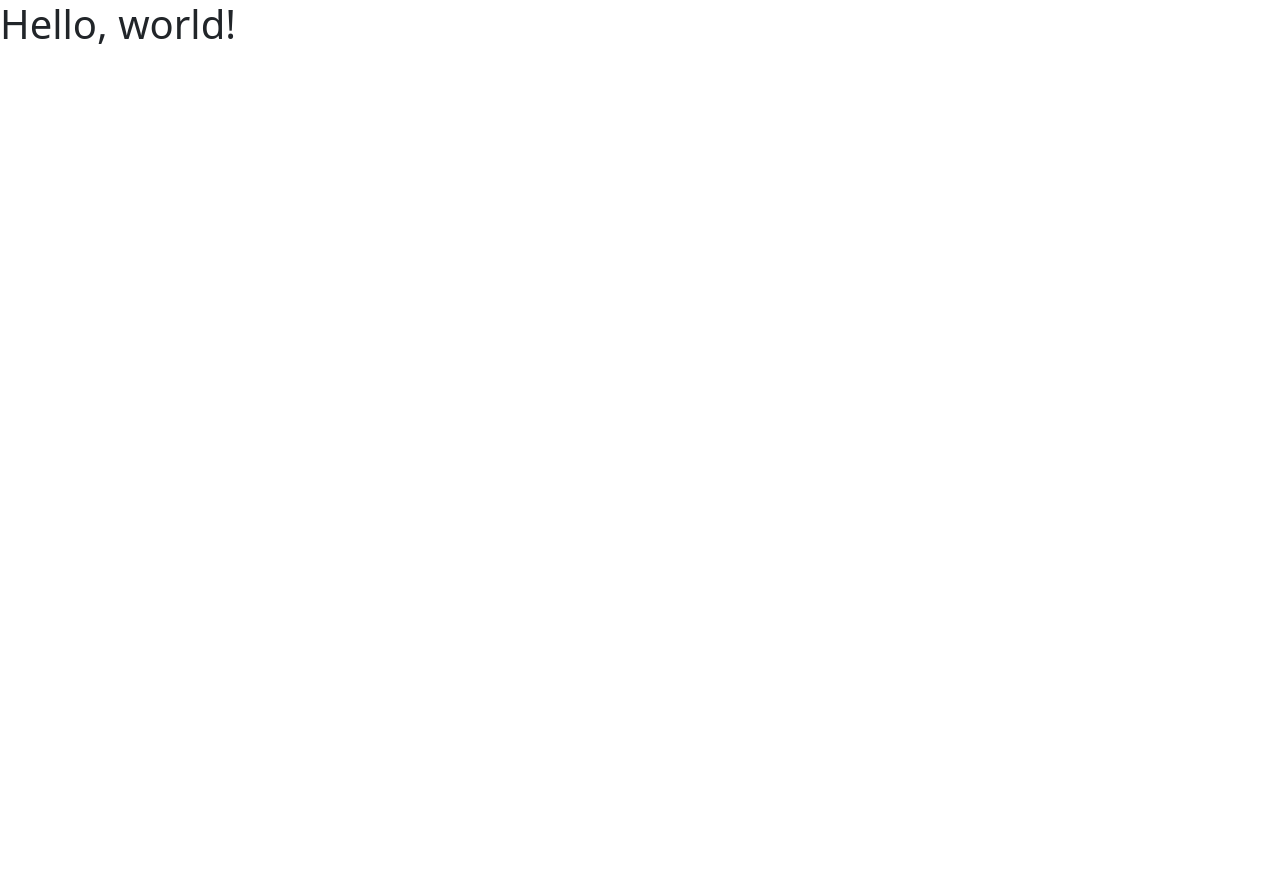
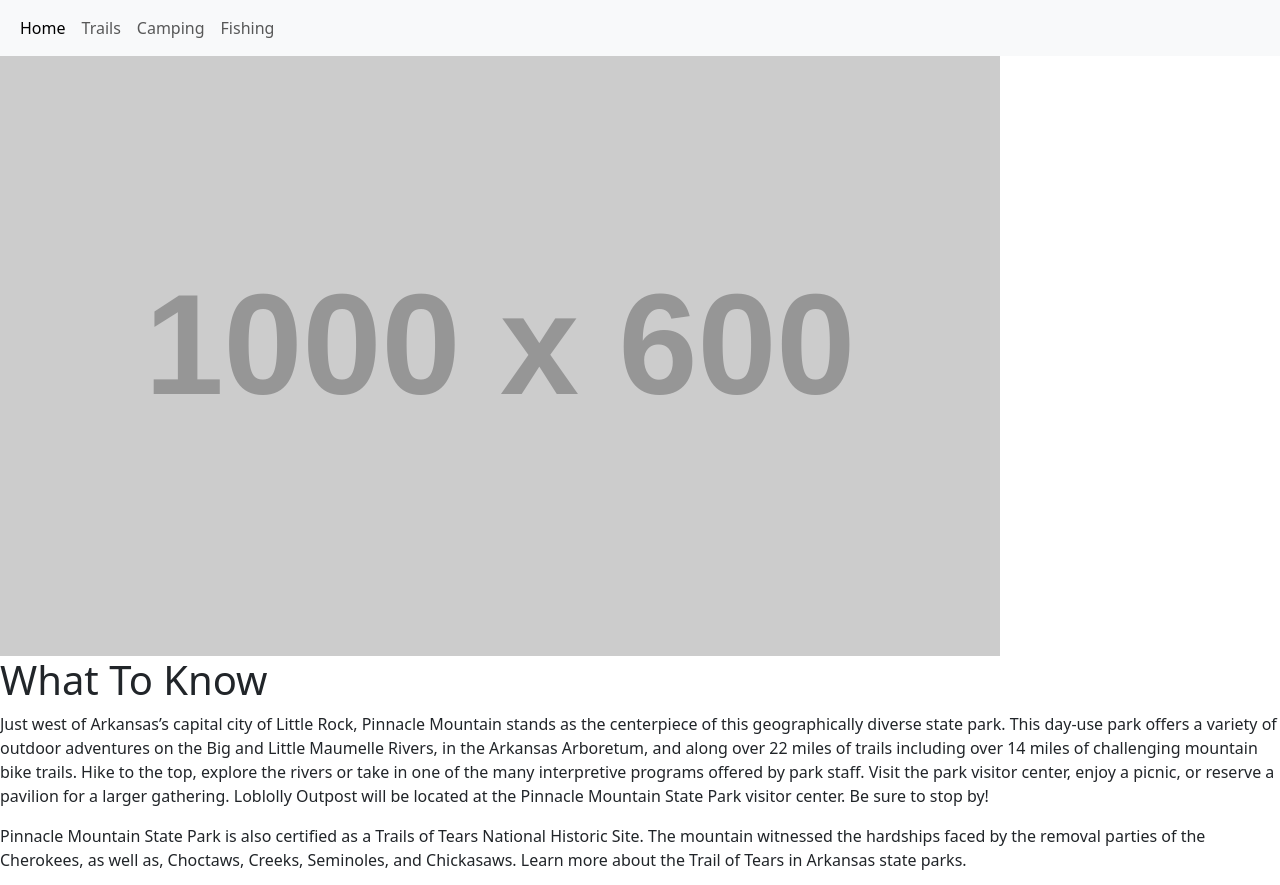
Before and after one commit to davidortiz02/ifsc-3342, a plain HTML site: page bootstrap/index.html in a window 1280 px wide. Shown: the top 885 px of the page. Before the commit the page ends 800 px from the top, so only its background shows below. Drawn offline with nearby package versions, Linux system fonts and the light colour scheme; placeholder pictures from the web are drawn by us.

Commit message:
Added the skeleton view of my homepage, to be followed by the other pages. Remember to ask Professor Wallace about Bootstrap and media queries!

```diff
--- a/bootstrap/index.html
+++ b/bootstrap/index.html
@@ -1,14 +1,70 @@
 <!doctype html>
 <html lang="en">
+
 <head>
   <meta charset="utf-8">
   <meta name="viewport" content="width=device-width, initial-scale=1">
   <title>Bootstrap demo</title>
   <link href="https://cdn.jsdelivr.net/npm/bootstrap@5.3.3/dist/css/bootstrap.min.css" rel="stylesheet" integrity="sha384-QWTKZyjpPEjISv5WaRU9OFeRpok6YctnYmDr5pNlyT2bRjXh0JMhjY6hW+ALEwIH" crossorigin="anonymous">
-    <link href="assets/css/style.css" rel="stylesheet/>"
 </head>
+
 <body>
-    <h1>Hello, world!</h1>
   <script src="https://cdn.jsdelivr.net/npm/bootstrap@5.3.3/dist/js/bootstrap.bundle.min.js" integrity="sha384-YvpcrYf0tY3lHB60NNkmXc5s9fDVZLESaAA55NDzOxhy9GkcIdslK1eN7N6jIeHz" crossorigin="anonymous"></script>
+  <script src="https://cdn.jsdelivr.net/npm/@popperjs/core@2.11.8/dist/umd/popper.min.js" integrity="sha384-I7E8VVD/ismYTF4hNIPjVp/Zjvgyol6VFvRkX/vR+Vc4jQkC+hVqc2pM8ODewa9r" crossorigin="anonymous"></script>
+  <script src="https://cdn.jsdelivr.net/npm/bootstrap@5.3.3/dist/js/bootstrap.min.js" integrity="sha384-0pUGZvbkm6XF6gxjEnlmuGrJXVbNuzT9qBBavbLwCsOGabYfZo0T0to5eqruptLy" crossorigin="anonymous"></script>
+  <nav class="navbar navbar-expand-lg bg-body-tertiary">
+    <div class="container-fluid">
+      <!--a class="navbar-brand" href="#">Navbar</a-->
+      <button class="navbar-toggler" type="button" data-bs-toggle="collapse" data-bs-target="#navbarNavDropdown" aria-controls="navbarNavDropdown" aria-expanded="false" aria-label="Toggle navigation">
+        <span class="navbar-toggler-icon"></span>
+      </button>
+      <div class="collapse navbar-collapse" id="navbarNavDropdown">
+        <ul class="navbar-nav">
+          <li class="nav-item">
+            <a class="nav-link active" aria-current="page" href="#">Home</a>
+          </li>
+          <li class="nav-item">
+            <a class="nav-link" href="#">Trails</a>
+          </li>
+          <li class="nav-item">
+            <a class="nav-link" href="#">Camping</a>
+          </li>
+          <li class="nav-item">
+            <a class="nav-link" href="#">Fishing</a>
+          </li>
+          <!--<li class="nav-item dropdown">
+            <a class="nav-link dropdown-toggle" href="#" role="button" data-bs-toggle="dropdown" aria-expanded="false">
+              Dropdown link
+            </a>
+            <ul class="dropdown-menu">
+              <li><a class="dropdown-item" href="#">Action</a></li>
+              <li><a class="dropdown-item" href="#">Another action</a></li>
+              <li><a class="dropdown-item" href="#">Something else here</a></li>
+            </ul>
+          </li>-->
+        </ul>
+      </div>
+    </div>
+  </nav>
+  <img src="https://fakeimg.pl/1000x600?text=Sample Image" class="img-fluid" alt="...">
+  <h1>What To Know</h1>
+  <!--Maybe replace this text with something that isn't just a direct copy paste, but works for now as a placeholder-->
+  <p>Just west of Arkansas’s capital city of Little Rock, Pinnacle Mountain stands as the centerpiece of this geographically diverse state park.
+    This day-use park offers a variety of outdoor adventures on the Big and Little Maumelle Rivers, in the Arkansas Arboretum, and along over 22 miles of trails including over 14 miles of challenging mountain bike trails.
+    Hike to the top, explore the rivers or take in one of the many interpretive programs offered by park staff.
+    Visit the park visitor center, enjoy a picnic, or reserve a pavilion for a larger gathering.
+    Loblolly Outpost will be located at the Pinnacle Mountain State Park visitor center. Be sure to stop by!</p>
+
+  <p>Pinnacle Mountain State Park is also certified as a Trails of Tears National Historic Site.
+    The mountain witnessed the hardships faced by the removal parties of the Cherokees, as well as, Choctaws, Creeks, Seminoles, and Chickasaws.
+    Learn more about the Trail of Tears in Arkansas state parks.</p>
+
+  <!--Figure out how to embed Google Maps and show where the park is on the website-->
+  <img src="https://fakeimg.pl/1000x600?text=Google Maps" class="img-fluid" alt="...">
+
+  <p>9600 Highway 300
+    Roland, AR 72135</p>
+  <p>501-868-5806</p>
 </body>
+
 </html>
```
Lines whose indentation alone changed are shown as unchanged.
